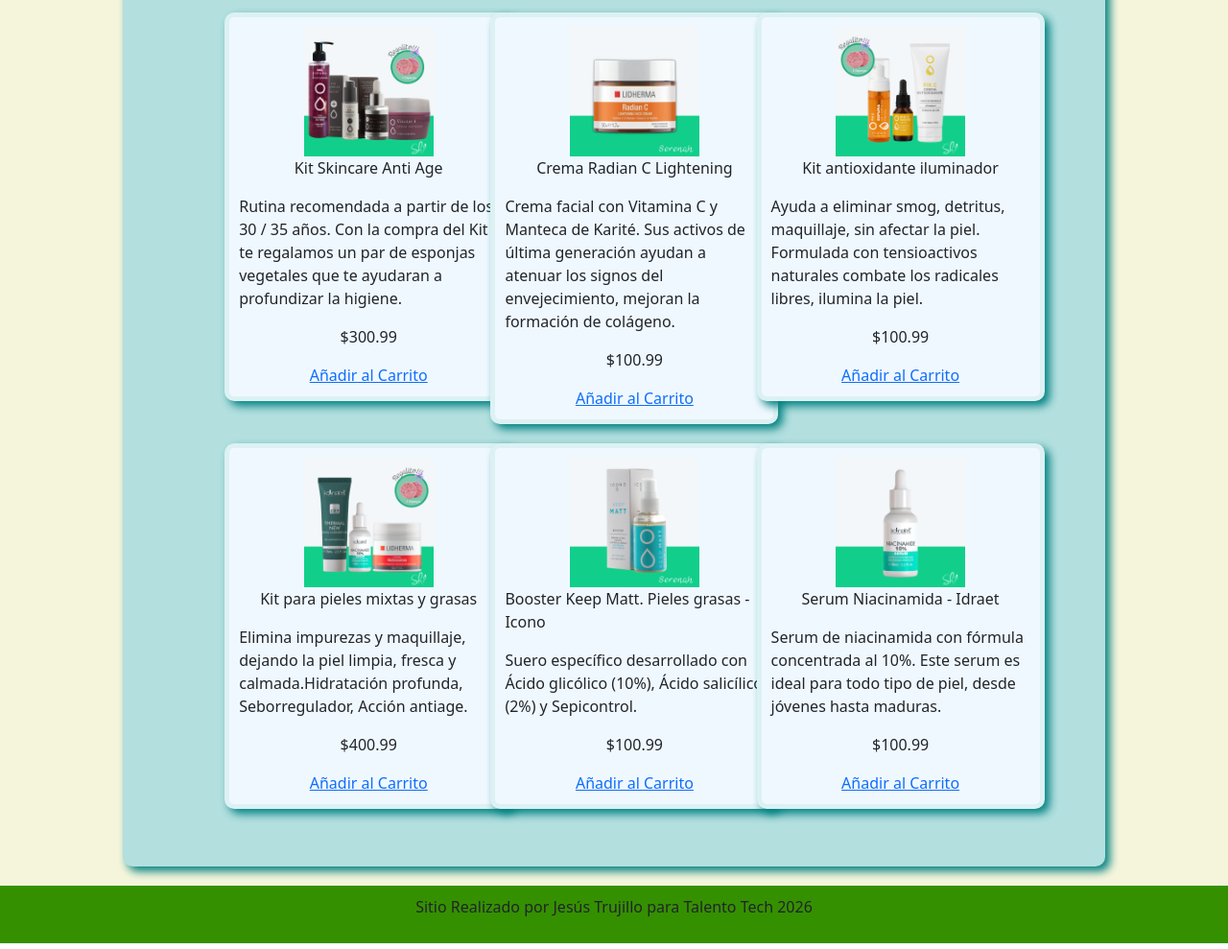
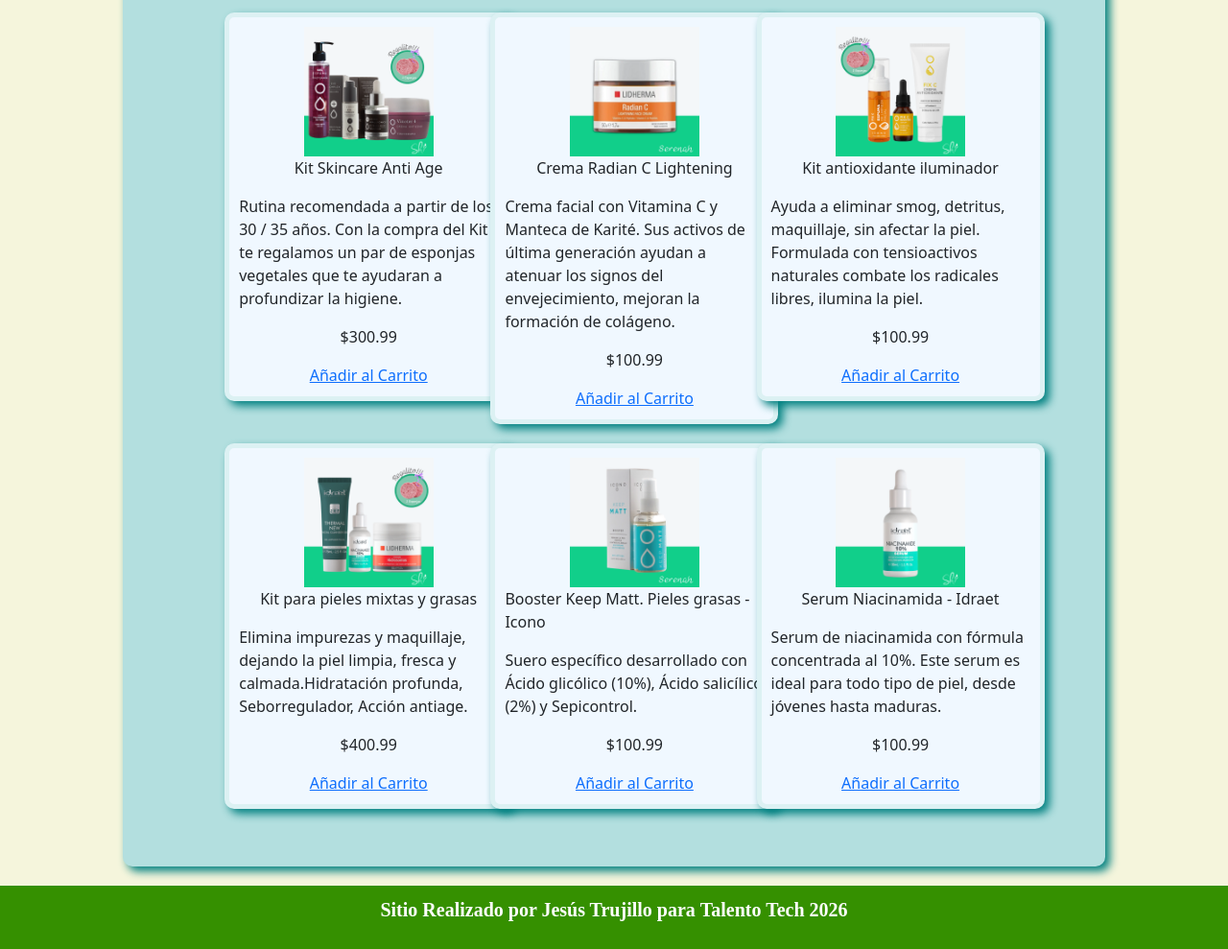
Before and after one commit to trumonts/Talento-Tech, a plain HTML site: page index.html in a window 1280 px wide. Shown: the part 807-1796 px from the top of the page at 96% size. Drawn offline with nearby package versions, Linux system fonts and the light colour scheme.

Commit message:
footer corrected

```diff
--- a/assets/css/style.css
+++ b/assets/css/style.css
@@ -18,7 +18,8 @@
     color: rgb(0, 0, 0);
     font-size: 20px;
     font-weight: 700;
-    font-family: montserrat text-align: center;
+    font-family: montserrat;
+    text-align: center;
 }
 
 .header {
@@ -145,13 +146,13 @@ h1 {
     border-radius: 10px;
     padding: 10px;
     margin: 10px;
-       box-shadow: 5px 5px 10px teal;
+    box-shadow: 5px 5px 10px teal;
 }
 
 .infoProducto:hover {
     border:10px;
     border-radius: 12px;
-       // box-shadow: 5px 5px 10px rgb(72, 255, 255);
+    // box-shadow: 5px 5px 10px rgb(72, 255, 255);
         border: 5px solid #0fa47216;
         //transform: scale(1.05);
         transform: translate(0px, -5px);
@@ -169,5 +170,11 @@ footer{
     align-items: center;
     background: #359000;
     padding: 10px;
+}
 
+.footerElementos>p{
+    color: white;
+    font-size: 20px;
+    font-weight: 700;
+    font-family: ubuntu;
 }
--- a/index.html
+++ b/index.html
@@ -124,8 +124,8 @@
         crossorigin="anonymous"></script>
 </body>
 <footer class="footer">
-    <div class="footer Elementos">
-        <p>Sitio Realizado por Jesús Trujillo para Talento Tech 2026</p>
+    <div class="footerElementos">
+        <p>Sitio Realizado por Jesús Trujillo para <b>Talento Tech 2026</b></p>
     </div>
 </footer>
 </html>
```
